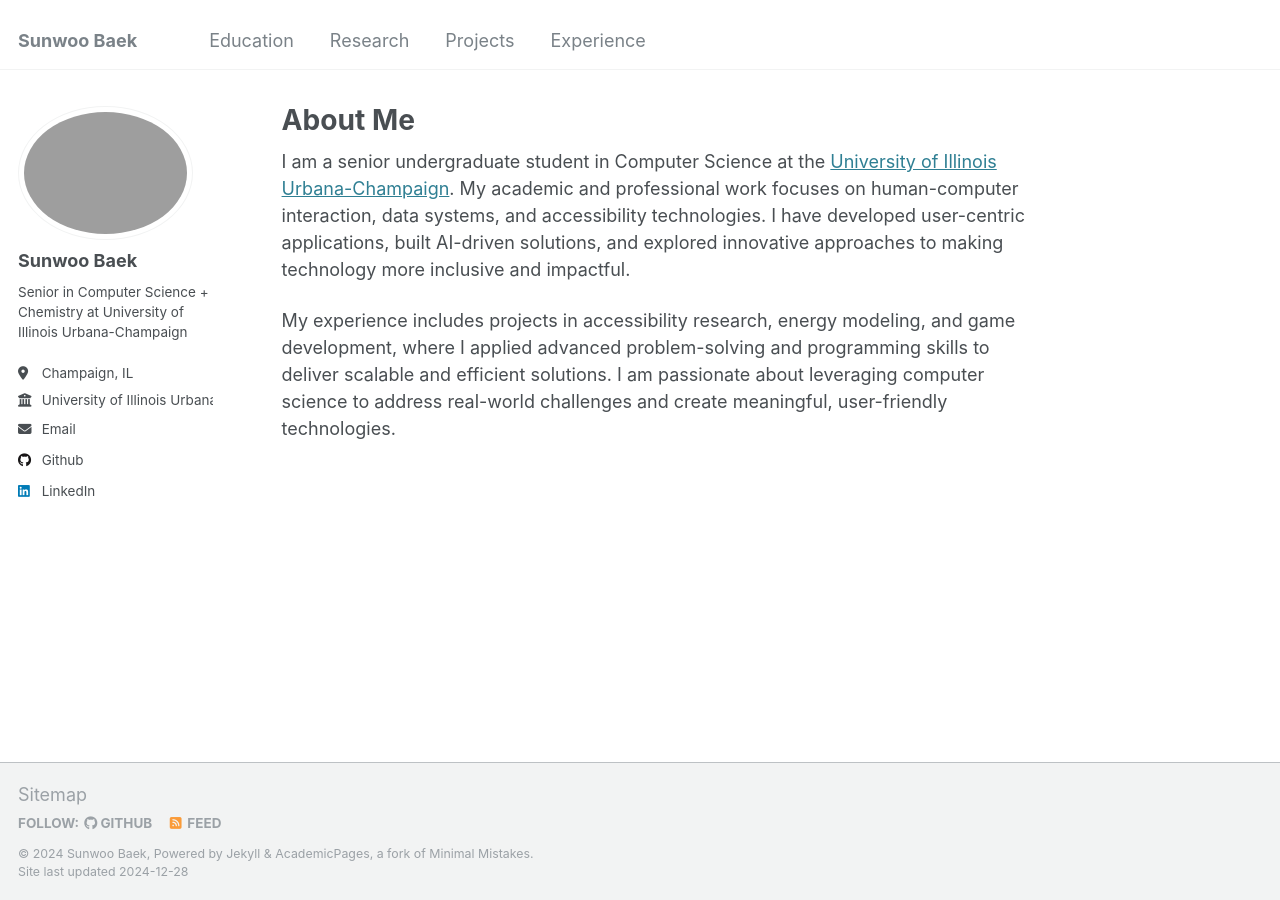
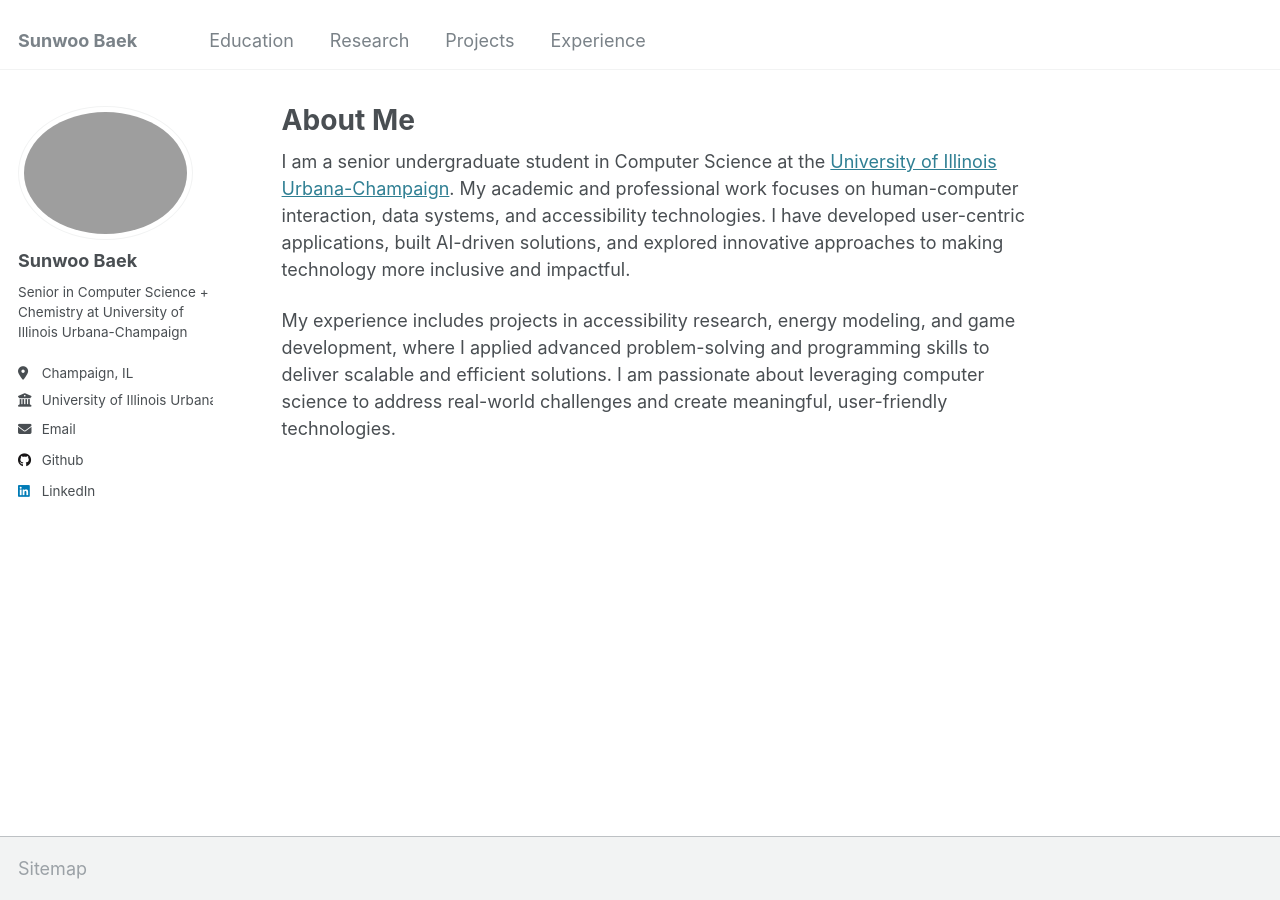
Before and after one commit to sbaek21/sbaek21.github.io, a Jekyll site: the page built from _pages/about.md, in a window 1280 px wide. Built offline with Jekyll 4.4.1, drawn with Linux system fonts in a browser that asks for light colours.

Commit message:
Commented out footer sections for a cleaner look

```diff
--- a/_includes/footer.html
+++ b/_includes/footer.html
@@ -1,6 +1,6 @@
 {% include base_path %}
 
-{% if site.author.github or site.author.bitbucket or site.atom_feed.hide != true %}
+<!-- {% if site.author.github or site.author.bitbucket or site.atom_feed.hide != true %}
 <div class="page__footer-follow">
   <ul class="social-icons">
     {% if site.data.ui-text[site.locale].follow_label %}
@@ -17,9 +17,9 @@
     {% endif %}
   </ul>
 </div>
-{% endif %}
-
+{% endif %} -->
+<!--
 <div class="page__footer-copyright">
   &copy; {{ site.time | date: '%Y' }} {{ site.name | default: site.title }}, {{ site.data.ui-text[site.locale].powered_by | default: "Powered by" }} <a href="http://jekyllrb.com" rel="nofollow">Jekyll</a> &amp; <a href="https://github.com/academicpages/academicpages.github.io">AcademicPages</a>, a fork of <a href="https://mademistakes.com/work/minimal-mistakes-jekyll-theme/" rel="nofollow">Minimal Mistakes</a>.<br />
   Site last updated {{ "now" | date: '%Y-%m-%d' %}}
-</div>
+</div> -->
```
